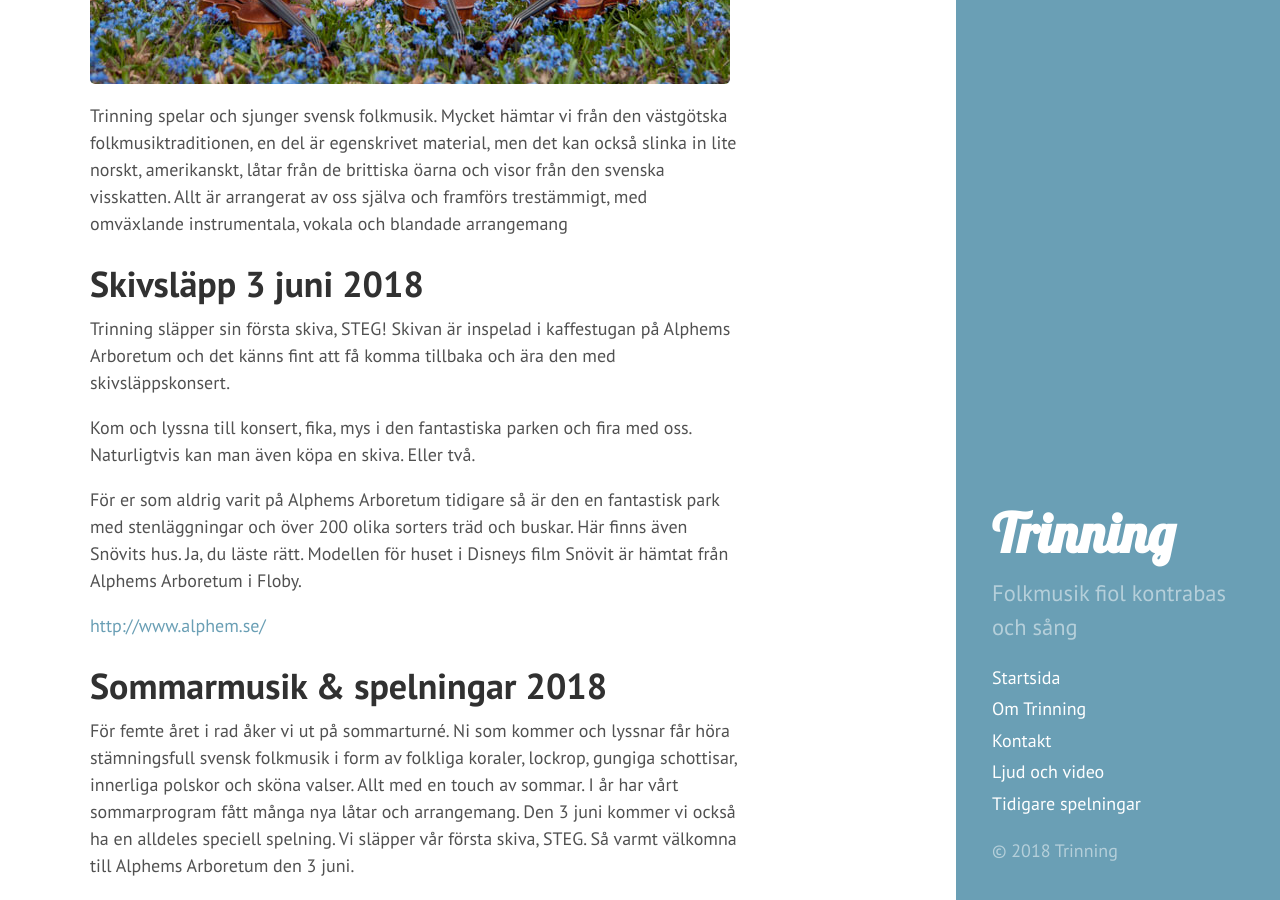
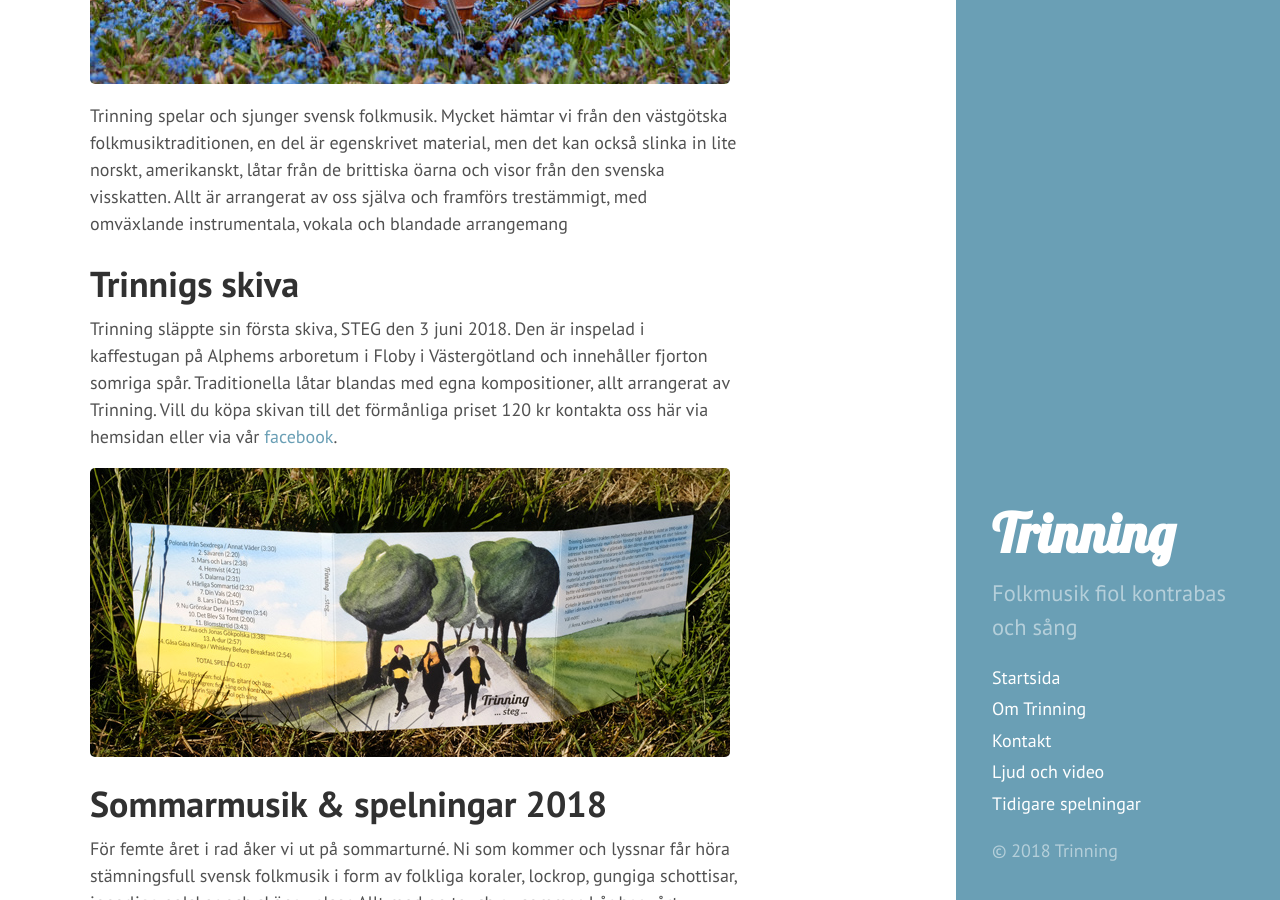
Before and after one commit to trinning/trinning.github.io, a Jekyll site: the page built from index.md, in a window 1280 px wide and 900 px high, scrolled down 364 px. Built offline with Jekyll 4.4.1, drawn with Linux system fonts in a browser that asks for light colours.

Commit message:
Uppdaterat om skivan bild & text.

```diff
--- a/index.md
+++ b/index.md
@@ -8,17 +8,13 @@ published: true
 </div>
 ![Trinning](/assets/trinning_profile.jpg)
 
-Trinning spelar och sjunger svensk folkmusik. Mycket hämtar vi från den västgötska folkmusiktraditionen, en del är egenskrivet material, men det kan också slinka in lite norskt, amerikanskt, låtar från de brittiska öarna och visor från den svenska visskatten. Allt är arrangerat av oss själva och framförs trestämmigt, med omväxlande instrumentala, vokala och blandade arrangemang
+Trinning spelar och sjunger svensk folkmusik. Mycket hämtar vi från den västgötska folkmusiktraditionen, en del är egenskrivet material, men det kan också slinka
+in lite norskt, amerikanskt, låtar från de brittiska öarna och visor från den svenska visskatten. Allt är arrangerat av oss själva och framförs trestämmigt, med omväxlande instrumentala, vokala och blandade arrangemang
 
-# Skivsläpp 3 juni 2018
-Trinning släpper sin första skiva, STEG!
-Skivan är inspelad i kaffestugan på Alphems Arboretum och det känns fint att få komma tillbaka och ära den med skivsläppskonsert.
+# Trinnigs skiva
+Trinning släppte sin första skiva, STEG den 3 juni 2018. Den är inspelad i kaffestugan på Alphems arboretum i Floby i Västergötland och innehåller fjorton somriga spår. Traditionella låtar blandas med egna kompositioner, allt arrangerat av Trinning. Vill du köpa skivan till det förmånliga priset 120 kr kontakta oss här via hemsidan eller via vår [facebook](https://www.facebook.com/trinningfolk/).
 
-Kom och lyssna till konsert, fika, mys i den fantastiska parken och fira med oss. Naturligtvis kan man även köpa en skiva. Eller två.
-
-För er som aldrig varit på Alphems Arboretum tidigare så är den en fantastisk park med stenläggningar och över 200 olika sorters träd och buskar. Här finns även Snövits hus. Ja, du läste rätt. Modellen för huset i Disneys film Snövit är hämtat från Alphems Arboretum i Floby.
-
-[http://www.alphem.se/](http://www.alphem.se/ "Alphems arboretum")
+![Trinnings skiva STEG]({{site.baseurl}}//assets/CD-steg.jpg)
 
 # Sommarmusik & spelningar 2018
 För femte året i rad åker vi ut på sommarturné. Ni som kommer och lyssnar får höra stämningsfull svensk folkmusik i form av folkliga koraler, lockrop, gungiga schottisar, innerliga polskor och sköna valser. Allt med en touch av sommar. I år har vårt sommarprogram fått många nya låtar och arrangemang. Den 3 juni kommer vi också ha en alldeles speciell spelning. Vi släpper vår första skiva, STEG. Så varmt välkomna till Alphems Arboretum den 3 juni.
```
